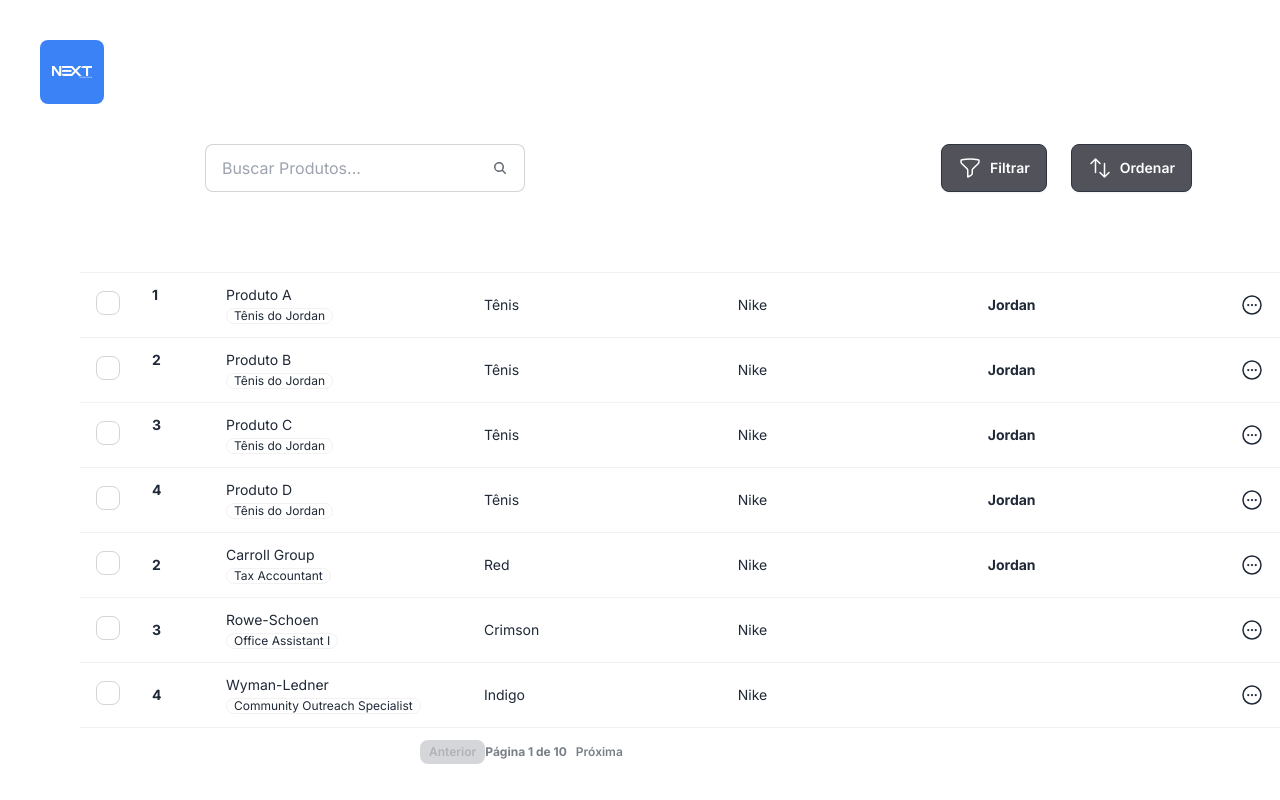
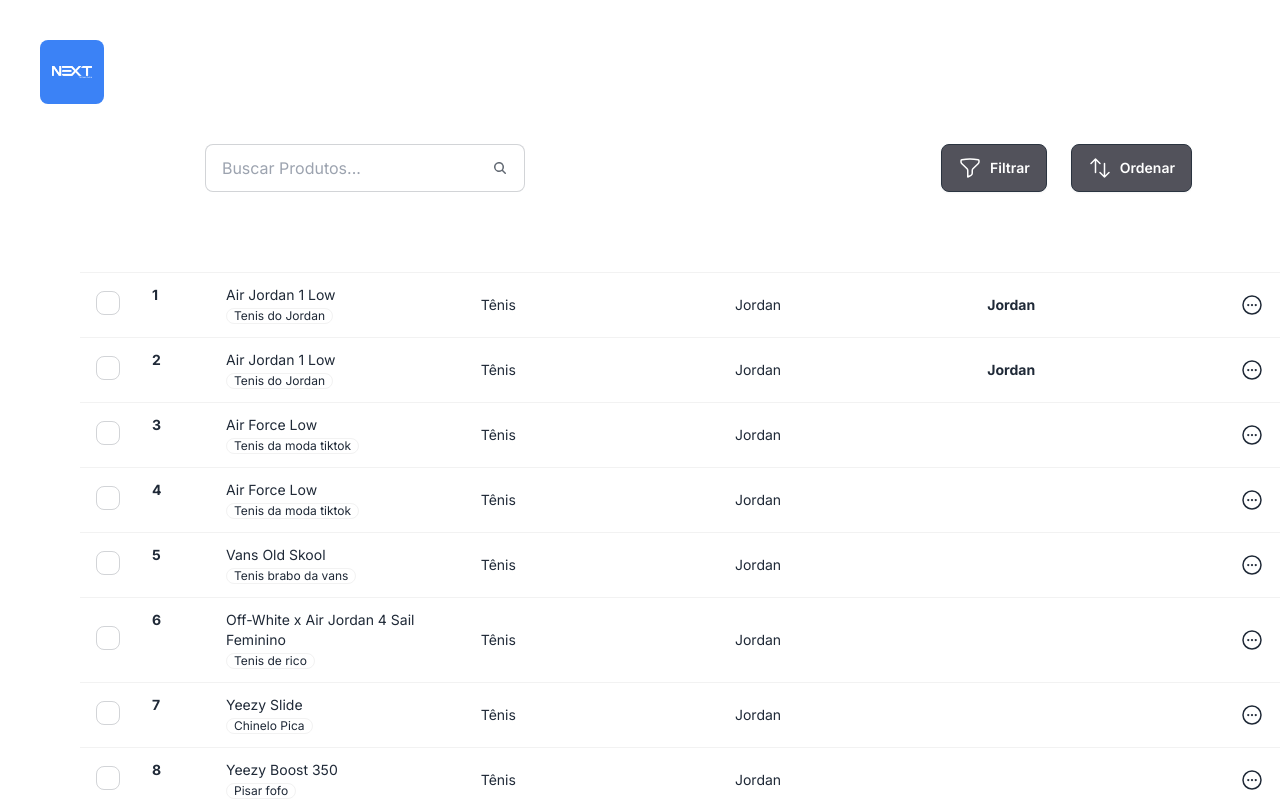
Before and after one commit to jonasmouradev/TesteNext, a Next.js app: page / in a window 1280 px wide. Shown: the top 800 px of the page. Built offline with nearby package versions, Linux system fonts and the light colour scheme; data requests are answered from the project's data file.

Commit message:
api db update

```diff
--- a/dadosJson/db.json
+++ b/dadosJson/db.json
@@ -1,9 +1,7 @@
 {
   "error": false,
   "message": "Produtos listados com sucesso!",
-  "data": {
-    "current_page": 1,
-    "data": [
+    "products": [
       {
         "id": 1,
         "code": "15632",
@@ -96,4 +94,3 @@
       }
     ]
   }
-}
--- a/package.json
+++ b/package.json
@@ -6,13 +6,16 @@
     "dev": "next dev",
     "build": "next build",
     "start": "next start",
-    "lint": "next lint"
+    "lint": "next lint",
+    "mock": "json-server --watch dadosJson/db.json --port 3001"
   },
   "dependencies": {
+    "axios": "^1.6.8",
     "json-server": "^1.0.0-beta.0",
     "next": "14.2.3",
     "react": "^18",
     "react-dom": "^18",
+    "react-router-dom": "^6.23.1",
     "sharp": "^0.33.3"
   },
   "devDependencies": {
--- /dev/null
+++ b/src/api/ApiConfig.ts
@@ -0,0 +1,7 @@
+import axios from "axios";
+
+export const Api = () => {
+  return axios.create({
+    baseURL: "http://localhost:3001"
+  });
+};
--- /dev/null
+++ b/src/api/ApiException.ts
@@ -0,0 +1,9 @@
+export class ApiException extends Error {
+  public readonly message: string = "";
+
+  constructor(message: string) {
+    super();
+
+    this.message = message;
+  }
+}
--- /dev/null
+++ b/src/api/tarefas/ProdutosService.ts
@@ -0,0 +1,66 @@
+import { Api } from "../ApiConfig";
+import { ApiException } from "../ApiException";
+
+export interface IProduct {
+  id: number;
+  code: string;
+  name: string;
+  description: string;
+  category: string;
+  brand: string;
+  collab: string;
+}
+
+const getAll = async (): Promise<IProduct[] | ApiException> => {
+  try {
+    const { data } = await Api().get("/products");
+    return data;
+  } catch (error: any) {
+    return new ApiException(error.message || "Erro ao buscar os registros.");
+  }
+};
+const getById = async (id: number): Promise<IProduct | ApiException> => {
+  try {
+    const { data } = await Api().get(`/products/${id}`);
+    return data;
+  } catch (error: any) {
+    return new ApiException(error.message || "Erro ao buscar o registro.");
+  }
+};
+const create = async (
+  dataToCreate: Omit<IProduct, "id">
+): Promise<IProduct[] | ApiException> => {
+  try {
+    const { data } = await Api().post<any>("/products", dataToCreate);
+    return data;
+  } catch (error: any) {
+    return new ApiException(error.message || "Erro ao criar o registro.");
+  }
+};
+const updateById = async (
+  id: string,
+  dataToUpdate: IProduct
+): Promise<IProduct[] | ApiException> => {
+  try {
+    const { data } = await Api().put(`/products/${id}`, dataToUpdate);
+    return data;
+  } catch (error: any) {
+    return new ApiException(error.message || "Erro ao atualizar o registro.");
+  }
+};
+const deleteById = async (id: string): Promise<undefined | ApiException> => {
+  try {
+    const {} = await Api().get(`/tarefas/${id}`);
+    return undefined;
+  } catch (error: any) {
+    return new ApiException(error.message || "Erro ao consultar a API.");
+  }
+};
+
+export const ProdutosService = {
+  getAll,
+  getById,
+  create,
+  updateById,
+  deleteById,
+};
--- a/src/components/Table.tsx
+++ b/src/components/Table.tsx
@@ -1,8 +1,25 @@
 "use client";
 
-import React, { useState } from "react";
+import React, { useState, useCallback, useEffect } from "react";
+import { Link } from "react-router-dom";
+import useFetch from "../components/useFetch";
+import { IProduct } from "../api/tarefas/ProdutosService";
+import { ApiException } from "../api/ApiException";
+import { ProdutosService } from "../api/tarefas/ProdutosService";
 
-export default function Table() {
+const Table = () => {
+  const [products, setProducts] = useState<IProduct[]>([]);
+
+  useEffect(() => {
+    ProdutosService.getAll().then((result) => {
+      if (result instanceof ApiException) {
+        alert(result.message);
+      } else {
+        setProducts(result);
+      }
+    });
+  }, []);
+
   // Estado para controlar a página atual
   const [currentPage, setCurrentPage] = useState(1);
   // Estado para controlar o número total de páginas (exemplo: 10)
@@ -10,57 +27,12 @@
   // Adicionando um novo estado para rastrear os itens selecionados
   const [selectedItems, setSelectedItems] = useState<number[]>([]);
 
-  const dados = [
-    {
-      id: 1,
-      produto: "Produto A",
-      categoria: "Categoria 1",
-      brand: "Jordan",
-      Collab: "Jordan",
-    },
-    {
-      id: 2,
-      produto: "Produto B",
-      categoria: "Categoria 2",
-      brand: "Jordan",
-      Collab: "Jordan",
-    },
-    {
-      id: 3,
-      produto: "Produto C",
-      categoria: "Categoria 3",
-      brand: "Nike",
-      Collab: "Jordan",
-    },
-    {
-      id: 4,
-      produto: "Produto D",
-      categoria: "Categoria 4",
-      brand: "Nike",
-      Collab: "Jordan",
-    },
-    {
-      id: 5,
-      produto: "Produto E",
-      categoria: "Categoria 5",
-      brand: "Vans",
-      Collab: "Jordan",
-    },
-    {
-      id: 6,
-      produto: "Produto F",
-      categoria: "Categoria 6",
-      brand: "Nike",
-      Collab: "Jordan",
-    },
-  ];
-
   // Função para lidar com a mudança da checkbox
   const handleCheckboxChange = (id: number, isChecked: boolean) => {
     if (isChecked) {
       setSelectedItems([...selectedItems, id]);
     } else {
-      setSelectedItems(selectedItems.filter((item) => item !== id));
+      setSelectedItems(selectedItems.filter((product) => product !== id));
     }
   };
 
@@ -70,7 +42,9 @@
   // Calcula o índice dos itens para a página atual
   const indiceDoUltimoItem = paginaAtual * itensPorPagina;
   const indiceDoPrimeiroItem = indiceDoUltimoItem - itensPorPagina;
-  const itensAtuais = dados.slice(indiceDoPrimeiroItem, indiceDoUltimoItem);
+  const itensAtuais = products
+    ? products.slice(indiceDoPrimeiroItem, indiceDoUltimoItem)
+    : [];
 
   return (
     <div className="overflow-x-auto pl-20">
@@ -151,27 +125,27 @@
         </thead>
         <tbody>
           {/* row 1 */}
-          {itensAtuais.map((item, index) => (
-            <tr key={index}>
+          {products.map((product: IProduct) => (
+            <tr key={product.id}>
               <th>
                 <input
                   type="checkbox"
                   className="checkbox"
-                  checked={selectedItems.includes(item.id)}
+                  checked={selectedItems.includes(product.id)}
                   onChange={(e) =>
-                    handleCheckboxChange(item.id, e.target.checked)
+                    handleCheckboxChange(product.id, e.target.checked)
                   }
                 />
               </th>
-              <td className="font-bold flex items-center">{item.id}</td>
+              <td className="font-bold flex items-center">{product.id}</td>
               <td>
-                {item.produto}
+                {product.name}
                 <br />
-                <span className="badge badge-sm">Tênis do Jordan</span>
+                <span className="badge badge-sm">{product.description}</span>
               </td>
-              <td>Tênis</td>
-              <td>Nike</td>
-              <th>Jordan</th>
+              <td>{product.category}</td>
+              <td>{product.brand}</td>
+              <th>{product.collab}</th>
               <th>
                 <svg
                   xmlns="http://www.w3.org/2000/svg"
@@ -190,119 +164,6 @@
               </th>
             </tr>
           ))}
-          {/* row 2 */}
-          <tr>
-            <th>
-              <label>
-                <input type="checkbox" className="checkbox" />
-              </label>
-            </th>
-            <td>
-              <div className="flex items-center gap-3">
-                <div className="font-bold">2</div>
-              </div>
-            </td>
-            <td>
-              Carroll Group
-              <br />
-              <span className="badge badge-sm">Tax Accountant</span>
-            </td>
-            <td>Red</td>
-            <td>Nike</td>
-            <th>Jordan</th>
-            <th>
-              <svg
-                xmlns="http://www.w3.org/2000/svg"
-                fill="none"
-                viewBox="0 0 24 24"
-                strokeWidth={1.5}
-                stroke="currentColor"
-                className="w-6 h-6"
-              >
-                <path
-                  strokeLinecap="round"
-                  strokeLinejoin="round"
-                  d="M8.625 12a.375.375 0 1 1-.75 0 .375.375 0 0 1 .75 0Zm0 0H8.25m4.125 0a.375.375 0 1 1-.75 0 .375.375 0 0 1 .75 0Zm0 0H12m4.125 0a.375.375 0 1 1-.75 0 .375.375 0 0 1 .75 0Zm0 0h-.375M21 12a9 9 0 1 1-18 0 9 9 0 0 1 18 0Z"
-                />
-              </svg>
-            </th>
-          </tr>
-          {/* row 3 */}
-          <tr>
-            <th>
-              <label>
-                <input type="checkbox" className="checkbox" />
-              </label>
-            </th>
-            <td>
-              <div className="flex items-center gap-3">
-                <div className="font-bold">3</div>
-              </div>
-            </td>
-            <td>
-              Rowe-Schoen
-              <br />
-              <span className="badge badge-sm">Office Assistant I</span>
-            </td>
-            <td>Crimson</td>
-            <td>Nike</td>
-            <th></th>
-            <th>
-              <svg
-                xmlns="http://www.w3.org/2000/svg"
-                fill="none"
-                viewBox="0 0 24 24"
-                strokeWidth={1.5}
-                stroke="currentColor"
-                className="w-6 h-6"
-              >
-                <path
-                  strokeLinecap="round"
-                  strokeLinejoin="round"
-                  d="M8.625 12a.375.375 0 1 1-.75 0 .375.375 0 0 1 .75 0Zm0 0H8.25m4.125 0a.375.375 0 1 1-.75 0 .375.375 0 0 1 .75 0Zm0 0H12m4.125 0a.375.375 0 1 1-.75 0 .375.375 0 0 1 .75 0Zm0 0h-.375M21 12a9 9 0 1 1-18 0 9 9 0 0 1 18 0Z"
-                />
-              </svg>
-            </th>
-          </tr>
-          {/* row 4 */}
-          <tr>
-            <th>
-              <label>
-                <input type="checkbox" className="checkbox" />
-              </label>
-            </th>
-            <td>
-              <div className="flex items-center gap-3">
-                <div className="font-bold">4</div>
-              </div>
-            </td>
-            <td>
-              Wyman-Ledner
-              <br />
-              <span className="badge badge-sm">
-                Community Outreach Specialist
-              </span>
-            </td>
-            <td>Indigo</td>
-            <td>Nike</td>
-            <th></th>
-            <th>
-              <svg
-                xmlns="http://www.w3.org/2000/svg"
-                fill="none"
-                viewBox="0 0 24 24"
-                strokeWidth={1.5}
-                stroke="currentColor"
-                className="w-6 h-6"
-              >
-                <path
-                  strokeLinecap="round"
-                  strokeLinejoin="round"
-                  d="M8.625 12a.375.375 0 1 1-.75 0 .375.375 0 0 1 .75 0Zm0 0H8.25m4.125 0a.375.375 0 1 1-.75 0 .375.375 0 0 1 .75 0Zm0 0H12m4.125 0a.375.375 0 1 1-.75 0 .375.375 0 0 1 .75 0Zm0 0h-.375M21 12a9 9 0 1 1-18 0 9 9 0 0 1 18 0Z"
-                />
-              </svg>
-            </th>
-          </tr>
         </tbody>
         {/* foot */}
         <tfoot>
@@ -339,4 +200,6 @@
       </table>
     </div>
   );
-}
+};
+
+export default Table;
--- /dev/null
+++ b/src/components/useFetch.tsx
@@ -0,0 +1,38 @@
+import { useState, useEffect } from "react";
+
+interface UseFetchResult {
+  data: any | null;
+  isPending: boolean;
+  error: any | null;
+}
+
+const useFetch = (url: string): UseFetchResult => {
+  const [data, setData] = useState<any | null>(null);
+  const [isPending, setIsPending] = useState<boolean>(true);
+  const [error, setError] = useState<any | null>(null);
+
+  useEffect(() => {
+    setTimeout(() => {
+      fetch(url)
+        .then((res) => {
+          if (!res.ok) {
+            throw Error("Error fetching users data");
+          }
+          return res.json();
+        })
+        .then((data) => {
+          setData(data);
+          setIsPending(false);
+          setError(null);
+        })
+        .catch((err) => {
+          setIsPending(false);
+          setError(err.message);
+        });
+    }, 1000);
+  }, [url]);
+
+  return { data, isPending, error };
+};
+
+export default useFetch;
```
Also changed, not shown: 1 other file (tests, documents, lock files or other folders).
